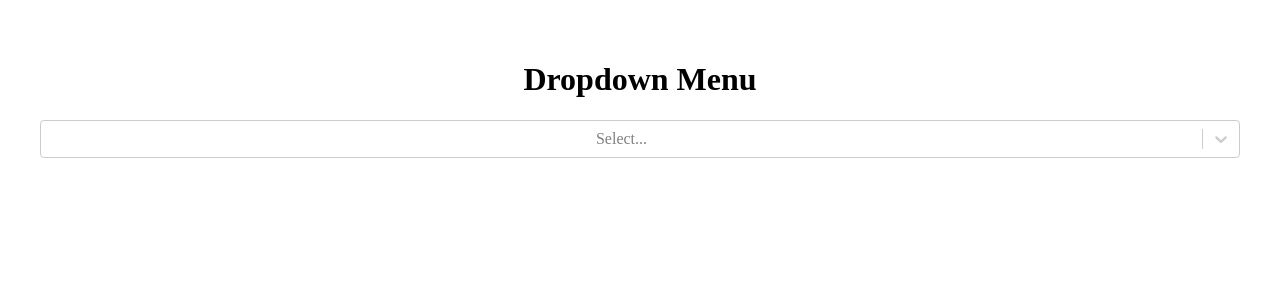
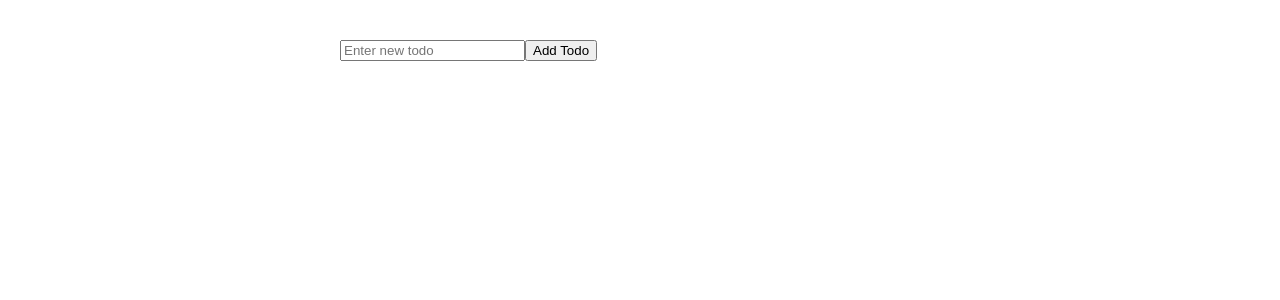
Before and after one commit to tla111/filter-practice, a React (Vite) app in the folder frontend/: page / in a window 1280 px wide. Shown: the top 300 px of the page. Built offline with nearby package versions, Linux system fonts and the light colour scheme.

Commit message:
saving work

```diff
--- a/frontend/src/App.jsx
+++ b/frontend/src/App.jsx
@@ -2,13 +2,15 @@ import { useState } from 'react'
 import './App.css'
 import FilterNames from './components/filterNames'
 import DropdownMenu from './components/DropdownMenu'
+import TodoList from './components/Todo'
 
 function App() {
 
   return (
     <div className="App">
       {/* <FilterNames /> */}
-      <DropdownMenu />
+      {/* <DropdownMenu /> */}
+      <TodoList />
     </div>
   )
 }
--- a/frontend/src/components/DropdownMenu.jsx
+++ b/frontend/src/components/DropdownMenu.jsx
@@ -18,8 +18,8 @@ const DropdownMenu = () => {
     return (
         <div>
             <h1>Dropdown Menu</h1>
-            <Select options={options} onChange={handleChange} />
-            {show && <h2>Ice Cream: {showSelectedOption.value.charAt(0).toUpperCase() + showSelectedOption.value.slice(1)}</h2>}
+            <Select options={options} onChange={handleChange} isMulti />
+            {/* {show && <h2>Ice Cream: {showSelectedOption.value.charAt(0).toUpperCase() + showSelectedOption.value.slice(1)}</h2>} */}
         </div>
     )
 }
--- /dev/null
+++ b/frontend/src/components/Todo.jsx
@@ -0,0 +1,71 @@
+import React, { useState } from 'react';
+import './TodoApp.css';
+
+function TodoApp() {
+    const [todos, setTodos] = useState([]);
+    const [newTodo, setNewTodo] = useState('');
+
+    function handleNewTodoChange(event) {
+        setNewTodo(event.target.value);
+    }
+
+    function handleAddTodo(event) {
+        event.preventDefault();
+        if (newTodo.trim().length === 0) return;
+
+        setTodos([
+            ...todos,
+            {
+                text: newTodo,
+                isCompleted: false
+            }
+        ]);
+        setNewTodo('');
+    }
+
+    function handleTodoClick(index) {
+        const newTodos = [...todos];
+        newTodos[index].isCompleted = !newTodos[index].isCompleted;
+        setTodos(newTodos);
+    }
+
+    function handleDeleteClick(index) {
+        const newTodos = [...todos];
+        newTodos.splice(index, 1);
+        setTodos(newTodos);
+    }
+
+    function handleEditClick(index) {
+        const newTodos = [...todos];
+        const todo = newTodos[index];
+        todo.text = prompt('Edit todo:', todo.text);
+        setTodos(newTodos);
+    }
+
+    return (
+        <div className="todo-app">
+            <form onSubmit={handleAddTodo}>
+                <input
+                    type="text"
+                    value={newTodo}
+                    onChange={handleNewTodoChange}
+                    placeholder="Enter new todo"
+                />
+                <button type="submit">Add Todo</button>
+            </form>
+            {todos.map((todo, index) => (
+                <div className="todo" key={index}>
+                    <span className={todo.isCompleted ? 'todo-text todo-completed' : 'todo-text'} onClick={() => handleTodoClick(index)}>
+                        {todo.text}
+                    </span>
+                    <div>
+                        <button onClick={() => handleEditClick(index)}>Edit</button>
+                        <button onClick={() => handleDeleteClick(index)}>Delete</button>
+                    </div>
+                </div>
+            ))}
+        </div>
+    );
+}
+
+export default TodoApp;
--- /dev/null
+++ b/frontend/src/components/TodoApp.css
@@ -0,0 +1,13 @@
+.todo-app {
+    display: flex;
+    flex-direction: column;
+    align-items: center;
+    font-family: sans-serif;
+}
+
+form {
+    display: flex;
+    align-items: center;
+    width: 50%;
+    margin-bottom
+}
```
